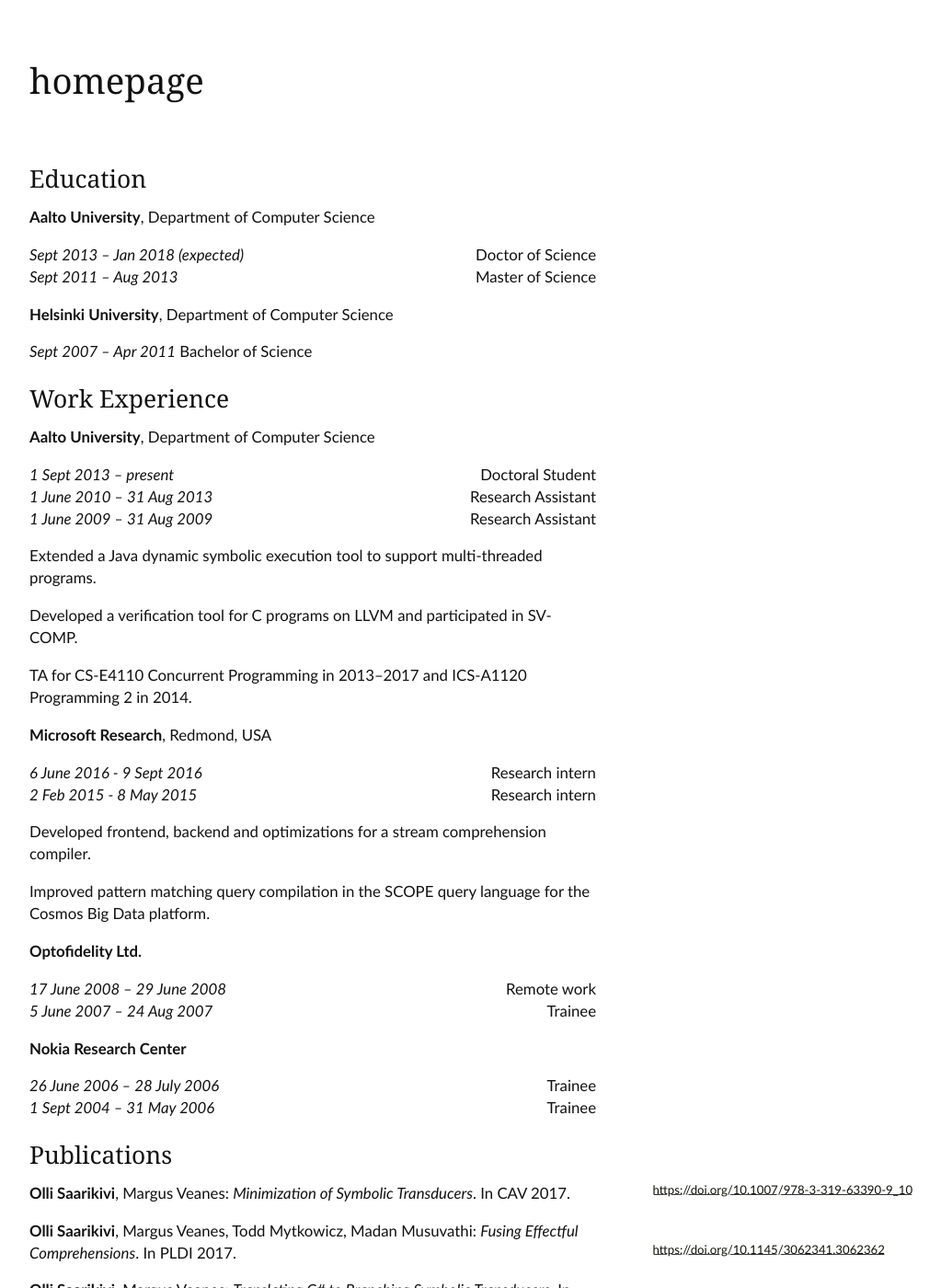
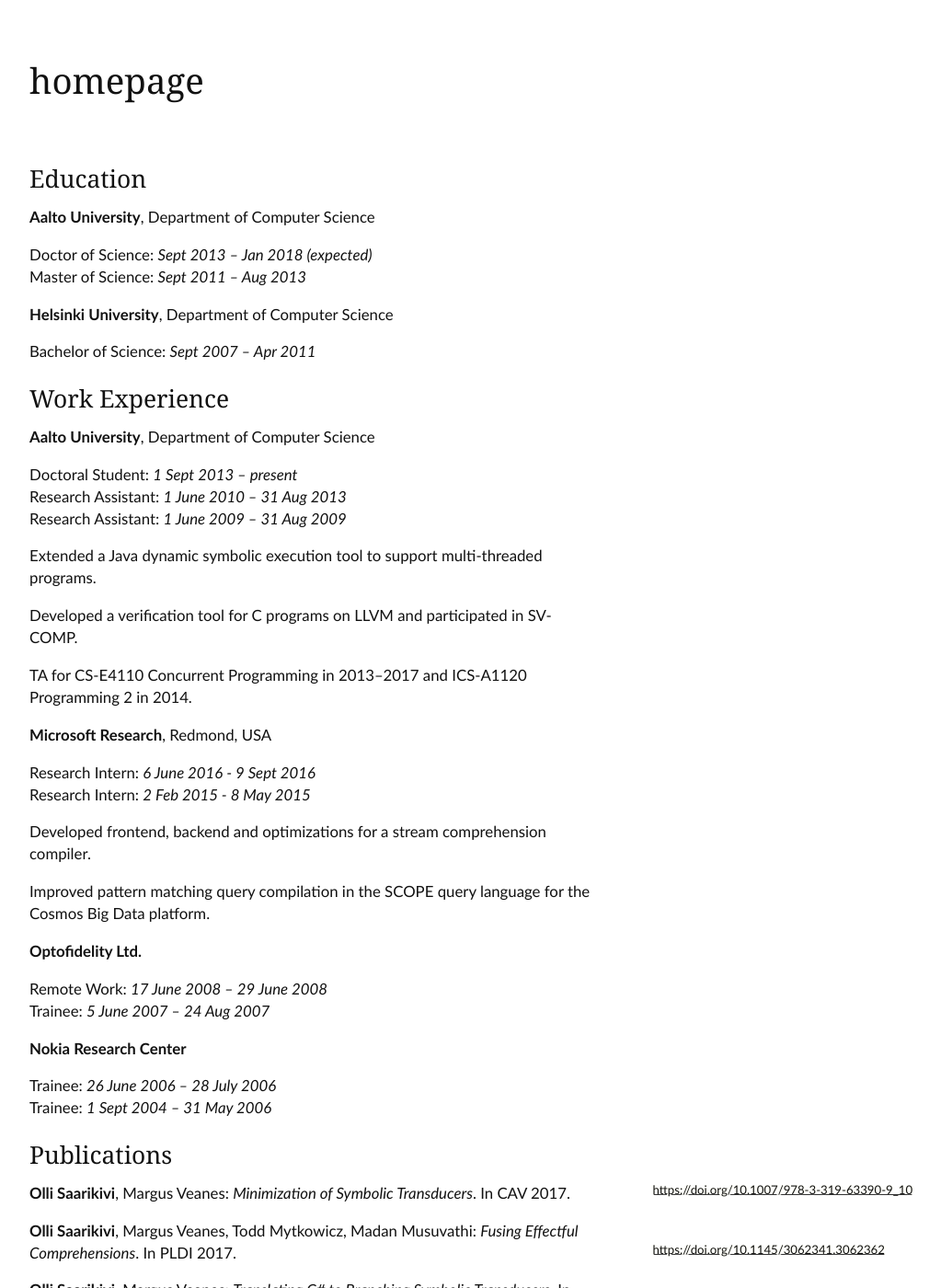
Before and after one commit to OlliSaarikivi/homepage, a Jekyll site: the page built from cv.md, in a window 1280 px wide and 1400 px high. Shown: the whole window at 92% size, without its empty margins (128-1151 px from the left). Built offline with Jekyll 4.4.1, drawn with Linux system fonts in a browser that asks for light colours; our own code applies the rules of GitHub Pages for plain Markdown files; the repository's description, which GitHub fills in, is left out.

Commit message:
Update cv.md

```diff
--- a/cv.md
+++ b/cv.md
@@ -6,20 +6,20 @@
 
 **Aalto University**, Department of Computer Science
 
-*Sept 2013 – Jan 2018 (expected)* <span style="float:right;">Doctor of Science</span>
-*Sept 2011 – Aug 2013* <span style="float:right;">Master of Science</span>
+Doctor of Science: *Sept 2013 – Jan 2018 (expected)*
+Master of Science: *Sept 2011 – Aug 2013*
 
 **Helsinki University**, Department of Computer Science
 
-*Sept 2007 – Apr 2011* Bachelor of Science
+Bachelor of Science: *Sept 2007 – Apr 2011*
 
 ## Work Experience
 
 **Aalto University**, Department of Computer Science
 
-*1 Sept 2013 – present* <span style="float:right;">Doctoral Student</span>
-*1 June 2010 – 31 Aug 2013* <span style="float:right;">Research Assistant</span>
-*1 June 2009 – 31 Aug 2009* <span style="float:right;">Research Assistant</span>
+Doctoral Student: *1 Sept 2013 – present*
+Research Assistant: *1 June 2010 – 31 Aug 2013*
+Research Assistant: *1 June 2009 – 31 Aug 2009*
 
 Extended a Java dynamic symbolic execution tool to support multi-threaded programs.
 
@@ -29,8 +29,8 @@
 
 **Microsoft Research**, Redmond, USA
 
-*6 June 2016 - 9 Sept 2016* <span style="float:right;">Research intern</span>
-*2 Feb 2015 - 8 May 2015* <span style="float:right;">Research intern</span>
+Research Intern: *6 June 2016 - 9 Sept 2016*
+Research Intern: *2 Feb 2015 - 8 May 2015*
 
 Developed frontend, backend and optimizations for a stream comprehension compiler.
 
@@ -38,13 +38,13 @@
 
 **Optofidelity Ltd.**
 
-*17 June 2008 – 29 June 2008* <span style="float:right;">Remote work</span>
-*5 June 2007 – 24 Aug 2007* <span style="float:right;">Trainee</span>
+Remote Work: *17 June 2008 – 29 June 2008*
+Trainee: *5 June 2007 – 24 Aug 2007*
 
 **Nokia Research Center**
 
-*26 June 2006 – 28 July 2006* <span style="float:right;">Trainee</span>
-*1 Sept 2004 – 31 May 2006* <span style="float:right;">Trainee</span>
+Trainee: *26 June 2006 – 28 July 2006*
+Trainee: *1 Sept 2004 – 31 May 2006*
 
 ## Publications
 
```
